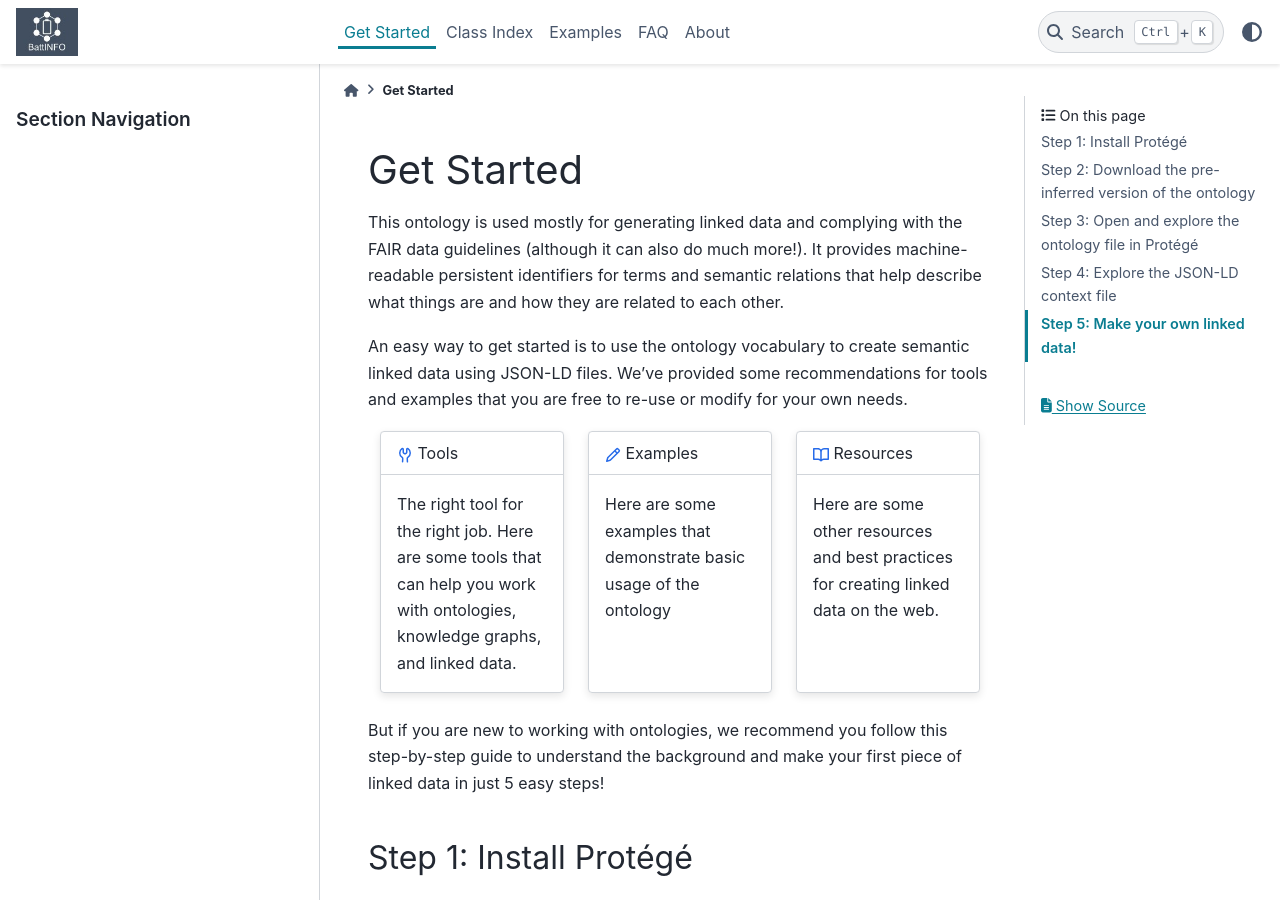
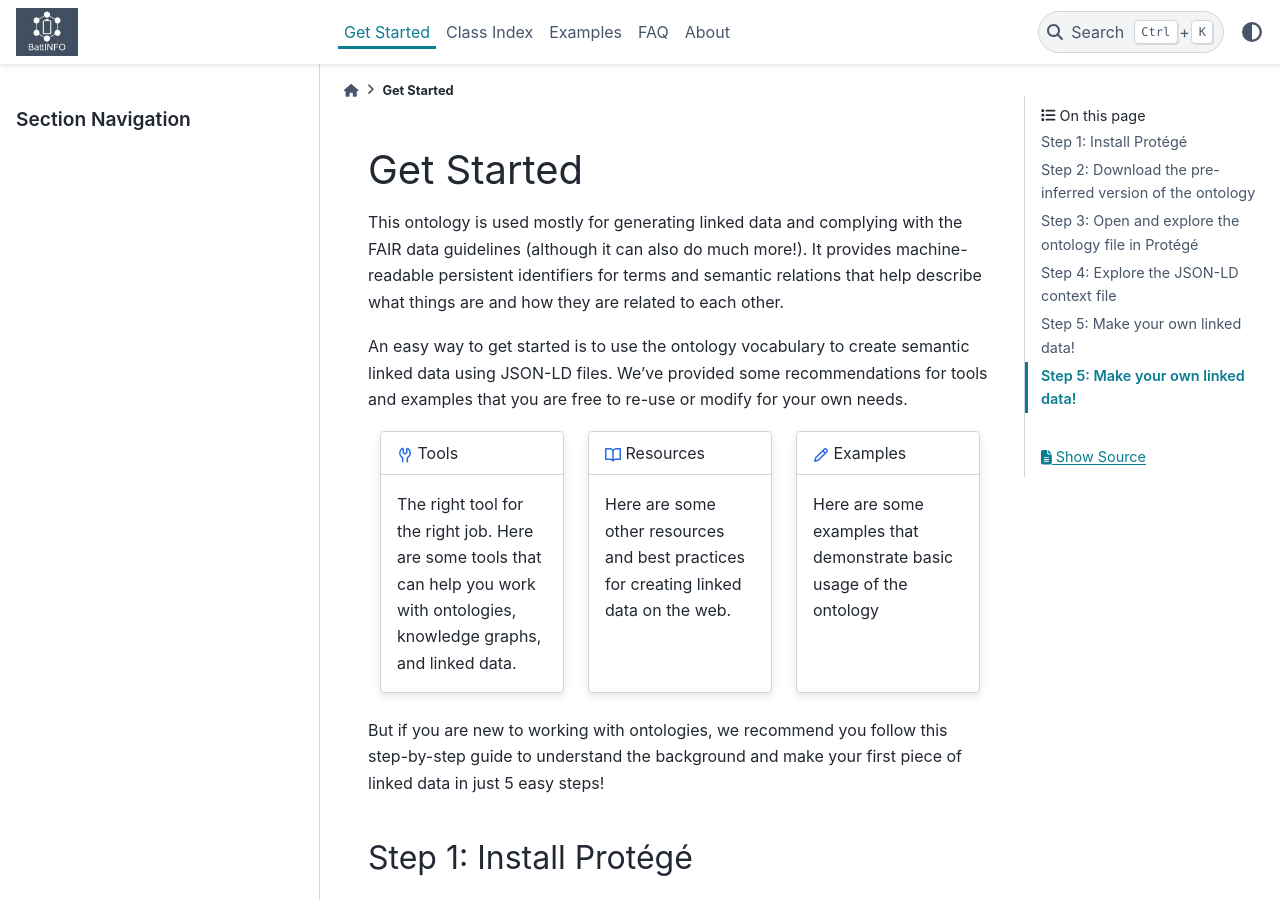
Before and after one commit to emmo-repo/domain-electrochemistry, a Sphinx documentation site: the page built from sphinx/getstarted.rst, in a window 1280 px wide and 900 px high. Built offline with Sphinx 7.4.7 and the PyData theme 0.15.4, drawn with Linux system fonts in a browser that asks for light colours; some of the changed text lies outside the part shown.

Commit message:
update getstarted

```diff
--- a/sphinx/getstarted.rst
+++ b/sphinx/getstarted.rst
@@ -7,27 +7,26 @@ An easy way to get started is to use the ontology vocabulary to create semantic
 
 .. grid::
 
-   .. grid-item-card::
-      :link: tools.html
+    .. grid-item-card::
+        :link: tools.html
 
-      :octicon:`tools;1em;sd-text-info`  Tools
-      ^^^^^^^^^^^
-      The right tool for the right job. Here are some tools that can help you work with ontologies, knowledge graphs, and linked data.
+        :octicon:`tools;1em;sd-text-info`  Tools
+        ^^^^^^^^^^^
+        The right tool for the right job. Here are some tools that can help you work with ontologies, knowledge graphs, and linked data.
 
-   .. grid-item-card::
-         :link: examples.html
+    .. grid-item-card::
+        :link: resources.html
 
-         :octicon:`pencil;1em;sd-text-info`  Examples
-         ^^^^^^^^
-         Here are some examples that demonstrate basic usage of the ontology
+        :octicon:`book;1em;sd-text-info`  Resources
+        ^^^^^^^^^^^
+        Here are some other resources and best practices for creating linked data on the web.
 
-   .. grid-item-card::
-      :link: resources.html
+    .. grid-item-card::
+        :link: examples.html
 
-      :octicon:`book;1em;sd-text-info`  Resources
-      ^^^^^^^^^^^
-      Here are some other resources and best practices for creating linked data on the web.
-
+        :octicon:`pencil;1em;sd-text-info`  Examples
+        ^^^^^^^^
+        Here are some examples that demonstrate basic usage of the ontology
 
 But if you are new to working with ontologies, we recommend you follow this step-by-step guide to understand the background and make your first piece of linked data in just 5 easy steps!
 
@@ -73,6 +72,9 @@ https://raw.githubusercontent.com/emmo-repo/domain-electrochemistry/master/conte
 Step 5: Make your own linked data!
 ~~~~~~~~~~~~~~~~~~~~~~~~~~~~~~~~~~
 
+Step 5: Make your own linked data!
+~~~~~~~~~~~~~~~~~~~~~~~~~~~~~~~~~~
+
 Now you can make your own piece of linked data using ontology terms and JSON-LD. Let's make a linked data description of a simple electrochemical cell consisting of a zinc negative electrode, a manganese dioxide positive electrode, and an alkaline electrolyte. This is expressed in JSON-LD as:
 
 .. code-block:: json
```
Also changed, not shown: sphinx/example_material.rst (added, +56 -0 lines).
